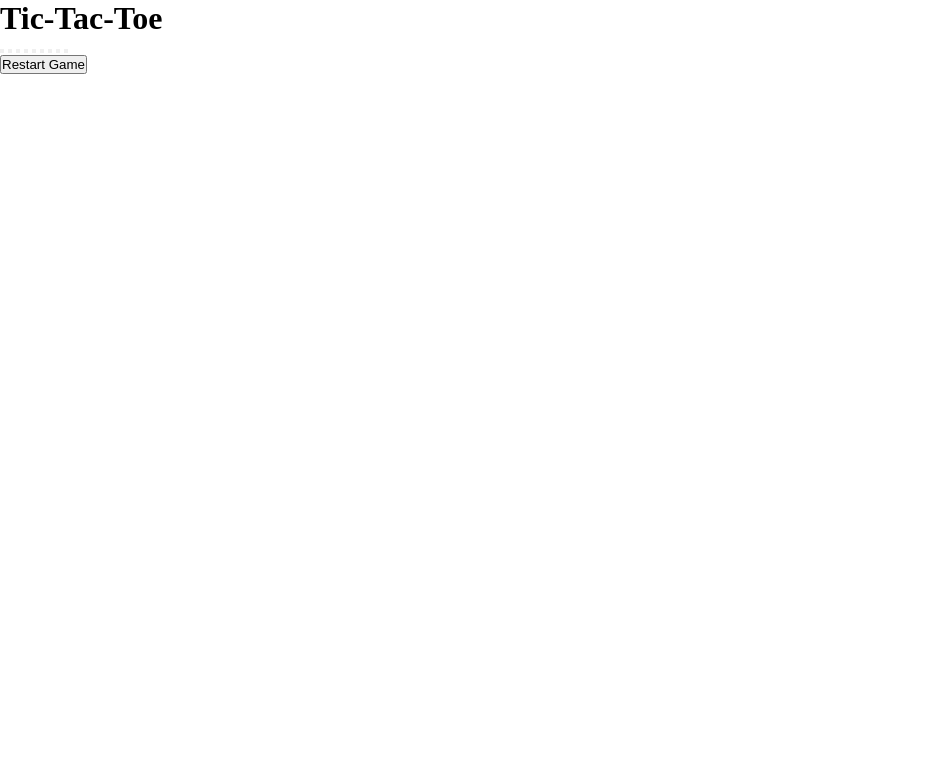
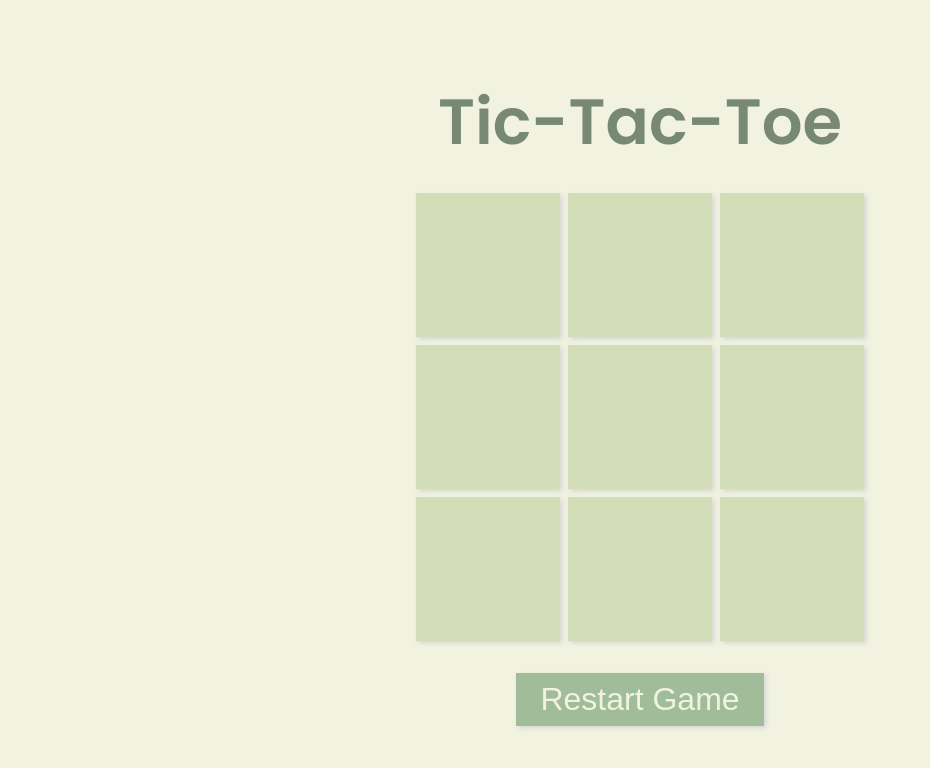
Before and after one commit to code-yashkumar/mini_projects, a plain HTML site: page Tic-tac-toe/index.html in a window 1280 px wide. Shown: the whole page, without its empty margins (0-930 px from the left). Drawn offline with Linux system fonts and the light colour scheme.

Commit message:
Design Completed

```diff
--- a/Tic-tac-toe/index.html
+++ b/Tic-tac-toe/index.html
@@ -4,6 +4,7 @@
     <meta charset="UTF-8">
     <meta name="viewport" content="width=device-width, initial-scale=1.0">
     <link rel="stylesheet" href="styles.css">
+    <link href="https://fonts.googleapis.com/css2?family=Poppins:wght@300;400;600&display=swap" rel="stylesheet">
     <title>Tic-Tac-Toe</title>
 </head>
 <body>
@@ -19,7 +20,7 @@
         <button class="cell"></button>
         <button class="cell"></button>
     </div>
-    <button>Restart Game</button>
+    <button id="rst-btn">Restart Game</button>
 
 
 
--- /dev/null
+++ b/Tic-tac-toe/notes.txt
@@ -0,0 +1,3 @@
+have different cursor for both X O user.
+
+implement points system and and 2 users
--- a/Tic-tac-toe/styles.css
+++ b/Tic-tac-toe/styles.css
@@ -1,9 +1,12 @@
 :root {
-  --pr-O: #3b82f6;
-  --pr-X: #ef4444;
+  --pr-O: #ffae00;
+  --pr-X: #3b87ea;
   --bg: #F1F3E0;
+  --box: #D2DCB6;
+  --myAcc: #c4ceac;
+  --accent: #A1BC98;
   --heading: #778873;
-  --text: #111111;
+  --text: #000000;
 
   /* Neutral scale */
   --gray-100: #f5f5f5;
@@ -16,3 +19,54 @@
     padding: 0;
     box-sizing: border-box;
 }
+
+body {
+    font-family: "Poppins", sans-serif;
+    background-color: var(--bg);
+    color: var(--text);
+    display: flex;
+    justify-content: center;
+    align-items: center;
+    height: 100vh;
+    flex-direction: column;
+}
+
+h1{
+    color: var(--heading);
+    margin-bottom: 2vmin;
+    font-size: 8vmin;
+}
+
+.game-board {
+  display: grid;
+  grid-template-columns: repeat(3, 1fr);
+  gap: 1vmin;
+  /* background-color: var(--accent); */
+  padding: 1vmin;
+  width: fit-content;
+  height: fit-content;
+}
+
+.cell {
+  width: 18vmin;
+  height: 18vmin;
+  background:  var(--box);
+  border: none;
+  box-shadow: var(--gray-300) 2px 2px 5px; /* fix shadow later */
+  cursor: pointer;
+}
+
+.cell:hover {
+  background-color: var(--myAcc);
+}
+
+#rst-btn {
+    margin-top: 3vmin;
+    padding: 1vmin 3vmin;
+    font-size: 4vmin;
+    background-color: var(--accent);
+    border: none;
+    color: var(--bg);
+    cursor: pointer;
+    box-shadow: var(--gray-300) 2px 2px 5px;
+}
```
